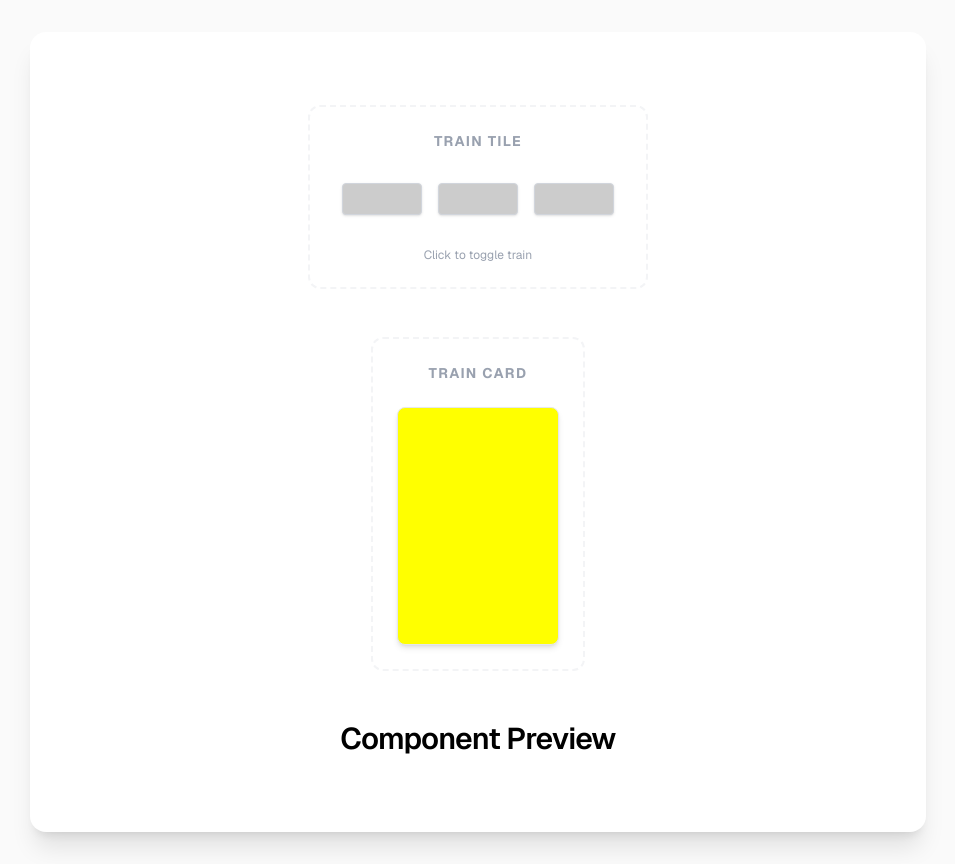
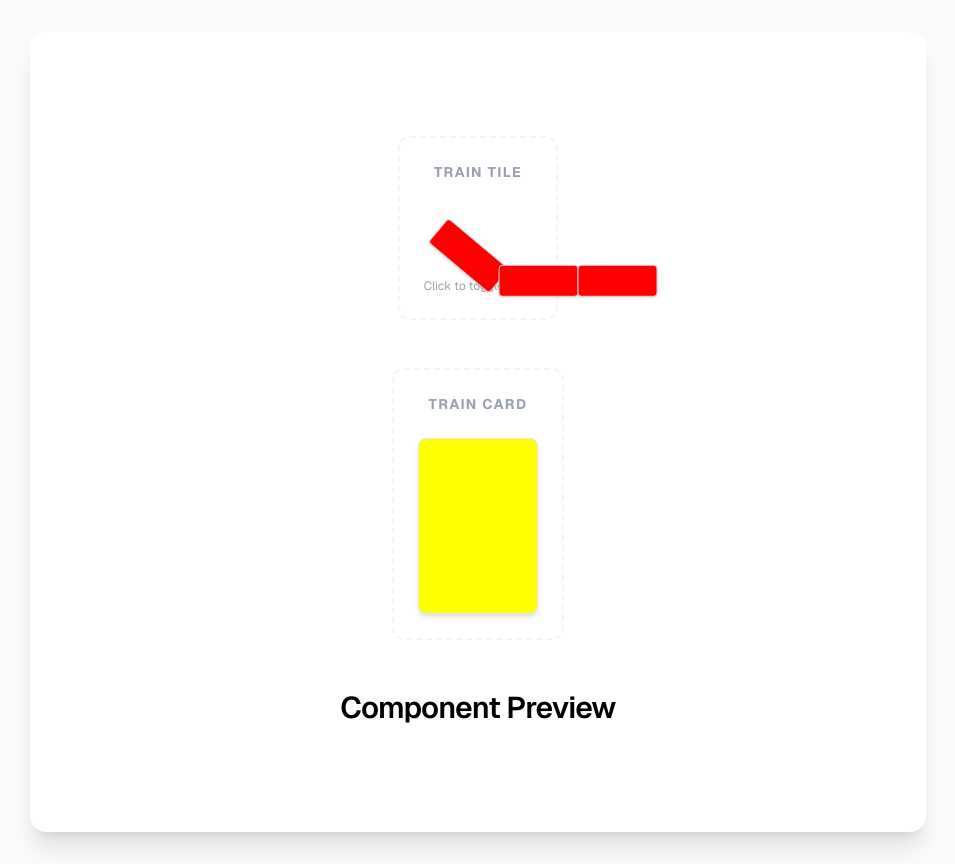
Before and after one commit to Areg472/ttrlondon, a Next.js app: page / in a window 1280 px wide. Shown: the whole page, without its empty margins (162-1117 px from the left). Built offline with nearby package versions, Linux system fonts and the light colour scheme.

Commit message:
more things

```diff
--- a/src/app/Components/Cards.js
+++ b/src/app/Components/Cards.js
@@ -1,7 +1,7 @@
 export function TrainCards({color}) {
     return (
         <div
-            className="w-[162px] h-[238px] rounded-lg shadow-md border border-gray-200 transition-transform hover:scale-105 cursor-pointer"
+            className="w-[120px] h-[176px] rounded-lg shadow-md border border-gray-200 transition-transform hover:scale-105 cursor-pointer"
             style={{ backgroundColor: color }}
         >
 
--- a/src/app/Components/TrainTile.js
+++ b/src/app/Components/TrainTile.js
@@ -10,33 +10,40 @@ export function TrainTileCont({children, trainCount}) {
         console.log(`${trainCount} Train tiles clicked`);
     };
 
+    // Recursively nest children so they attach at the ends
+    const renderNestedChildren = (childrenArray) => {
+        if (childrenArray.length === 0) return null;
+        const [first, ...rest] = childrenArray;
+        return React.cloneElement(first, {
+            trainTrigger,
+            children: renderNestedChildren(rest)
+        });
+    };
+
     return (
         <div
-            className="cursor-pointer flex w-fit h-fit flex-shrink-0 gap-4"
+            className="cursor-pointer flex w-fit h-fit flex-shrink-0 items-center"
             onClick={toggleTrigger}
             style={{ minWidth: '80px', minHeight: '32px' }}
         >
-            {React.Children.map(children, child => {
-                if (React.isValidElement(child)) {
-                    return React.cloneElement(child, { trainTrigger });
-                }
-                return child;
-            })}
+            {renderNestedChildren(React.Children.toArray(children))}
         </div>
     )
 }
 
-export function TrainTile({color, trainTrigger, trainColor, angle}) {
+export function TrainTile({color, trainTrigger, trainColor, angle, children}) {
     return (
         <div
-            className="flex-shrink-0 rounded-sm shadow-sm border border-gray-300 transition-transform duration-300"
+            className="flex-shrink-0 rounded-sm shadow-sm border border-gray-300 transition-transform duration-300 relative"
             style={{
                 width: '80px',
                 height: '32px',
                 minWidth: '80px',
                 minHeight: '32px',
                 backgroundColor: color,
-                transform: angle ? `rotate(${angle}deg)` : undefined
+                transform: angle ? `rotate(${angle}deg)` : undefined,
+                transformOrigin: 'left center',
+                zIndex: 1
             }}
         >
             <div
@@ -45,6 +52,17 @@ export function TrainTile({color, trainTrigger, trainColor, angle}) {
                     backgroundColor: trainTrigger ? trainColor : 'transparent',
                 }}
             ></div>
+            {children && (
+                <div style={{
+                    position: 'absolute',
+                    left: '100%',
+                    top: '-1px', // Account for border
+                    display: 'flex',
+                    alignItems: 'center'
+                }}>
+                    {children}
+                </div>
+            )}
         </div>
     )
 }
--- a/src/app/page.js
+++ b/src/app/page.js
@@ -12,9 +12,9 @@ export default function Home() {
           <p className="text-sm font-bold text-gray-400 uppercase tracking-widest">Train Tile</p>
           <div className="flex items-center justify-center p-2">
             <TrainTileCont trainCount={3}>
-              <TrainTile color="#cccccc" trainColor="yellow" />
-              <TrainTile color="#cccccc" trainColor="yellow" />
-              <TrainTile color="#cccccc" trainColor="yellow" />
+              <TrainTile color="red" trainColor="yellow" angle={40}/>
+              <TrainTile color="red" trainColor="yellow" angle={320}/>
+              <TrainTile color="red" trainColor="yellow" angle={0}/>
             </TrainTileCont>
           </div>
           <p className="text-xs text-gray-400">Click to toggle train</p>
```
